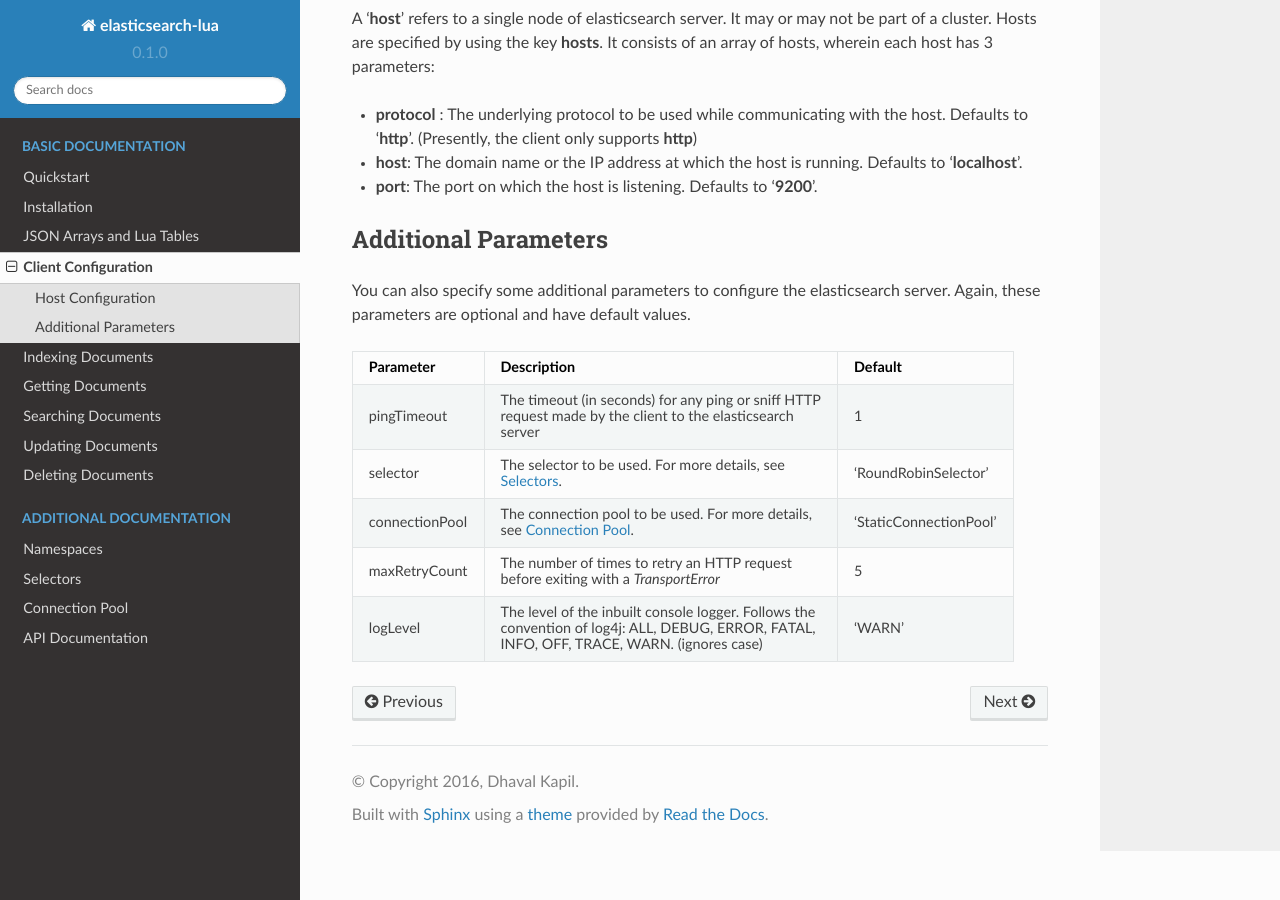
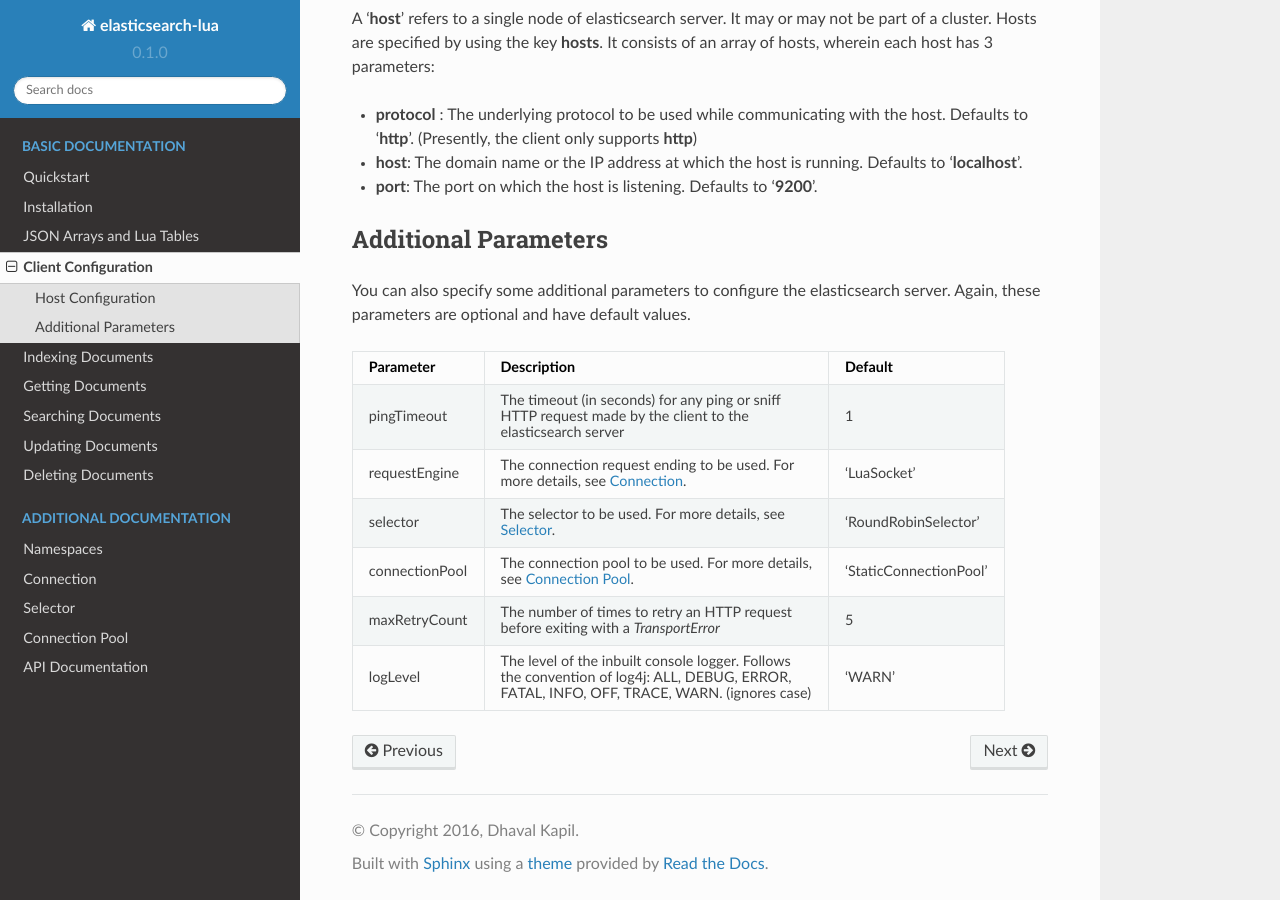
Before and after one commit to DhavalKapil/elasticsearch-lua, a Sphinx documentation site: the page built from docs/client_configuration.rst, in a window 1280 px wide and 900 px high, scrolled down 655 px. Built offline with Sphinx 7.4.7 and the Read the Docs theme 2.0.0, drawn with Linux system fonts in a browser that asks for light colours.

Commit message:
Updated documentation, tests and used 'LuaSocket' instead of 'default' for requestEngine

```diff
--- a/docs/client_configuration.rst
+++ b/docs/client_configuration.rst
@@ -49,30 +49,34 @@ Additional Parameters
 You can also specify some additional parameters to configure the elasticsearch
 server. Again, these parameters are optional and have default values.
 
-+----------------+------------------------------------------------------+----------------------+
-|   Parameter    |                       Description                    |       Default        |
-+================+======================================================+======================+
-| pingTimeout    | The timeout (in seconds) for any ping or sniff HTTP  |          1           |
-|                |                                                      |                      |
-|                | request made by the client to the elasticsearch      |                      |
-|                |                                                      |                      |
-|                | server                                               |                      |
-+----------------+------------------------------------------------------+----------------------+
-| selector       | The selector to be used. For more details, see       | 'RoundRobinSelector' |
-|                |                                                      |                      |
-|                | :ref:`selectors`.                                    |                      |
-+----------------+------------------------------------------------------+----------------------+
-| connectionPool | The connection pool to be used. For more details,    |'StaticConnectionPool'|
-|                |                                                      |                      |
-|                | see :ref:`connection-pool`.                          |                      |
-+----------------+------------------------------------------------------+----------------------+
-| maxRetryCount  | The number of times to retry an HTTP request         |          5           |
-|                |                                                      |                      |
-|                | before exiting with a *TransportError*               |                      |
-+----------------+------------------------------------------------------+----------------------+
-| logLevel       | The level of the inbuilt console logger. Follows the |        'WARN'        |
-|                |                                                      |                      |
-|                | convention of log4j: ALL, DEBUG, ERROR, FATAL,       |                      |
-|                |                                                      |                      |
-|                | INFO, OFF, TRACE, WARN. (ignores case)               |                      |
-+----------------+------------------------------------------------------+----------------------+
++----------------+-----------------------------------------------------+----------------------+
+|   Parameter    |                       Description                   |       Default        |
++================+=====================================================+======================+
+| pingTimeout    | The timeout (in seconds) for any ping or sniff      |          1           |
+|                |                                                     |                      |
+|                | HTTP request made by the client to the              |                      |
+|                |                                                     |                      |
+|                | elasticsearch server                                |                      |
++----------------+-----------------------------------------------------+----------------------+
+| requestEngine  | The connection request ending to be used. For       |     'LuaSocket'      |
+|                |                                                     |                      |
+|                | more details, see :ref:`connection`.                |                      |
++----------------+-----------------------------------------------------+----------------------+
+| selector       | The selector to be used. For more details, see      | 'RoundRobinSelector' |
+|                |                                                     |                      |
+|                | :ref:`selector`.                                    |                      |
++----------------+-----------------------------------------------------+----------------------+
+| connectionPool | The connection pool to be used. For more details,   |'StaticConnectionPool'|
+|                |                                                     |                      |
+|                | see :ref:`connection-pool`.                         |                      |
++----------------+-----------------------------------------------------+----------------------+
+| maxRetryCount  | The number of times to retry an HTTP request        |          5           |
+|                |                                                     |                      |
+|                | before exiting with a *TransportError*              |                      |
++----------------+-----------------------------------------------------+----------------------+
+| logLevel       | The level of the inbuilt console logger. Follows    |        'WARN'        |
+|                |                                                     |                      |
+|                | the convention of log4j: ALL, DEBUG, ERROR,         |                      |
+|                |                                                     |                      |
+|                | FATAL, INFO, OFF, TRACE, WARN. (ignores case)       |                      |
++----------------+-----------------------------------------------------+----------------------+
--- a/docs/index.rst
+++ b/docs/index.rst
@@ -1,5 +1,5 @@
 elasticsearch-lua
-=============================================
+=================
 
 A simple low level client for elasticsearch written in lua. `elasticsearch-lua`_
 is designed to be in accordance with other official clients for elasticsearch.
@@ -28,6 +28,7 @@ The client is extensible and developers can attach their own plug-ins.
    :caption: Additional Documentation
 
    namespaces
-   selectors
+   connection
+   selector
    connection_pool
    API Documentation <https://dhavalkapil.com/elasticsearch-lua/docs>
--- a/docs/selectors.rst
+++ b/docs/selector.rst
@@ -1,7 +1,7 @@
-.. _selectors:
+.. _selector:
 
-Selectors
-=========
+Selector
+========
 
 The selector is an internal structure used in the client. Given an array of
 connections, it chooses a single connection. Some selectors don't even worry
```
Also changed, not shown: docs/connection.rst (added, +52 -0 lines), 5 other files.
